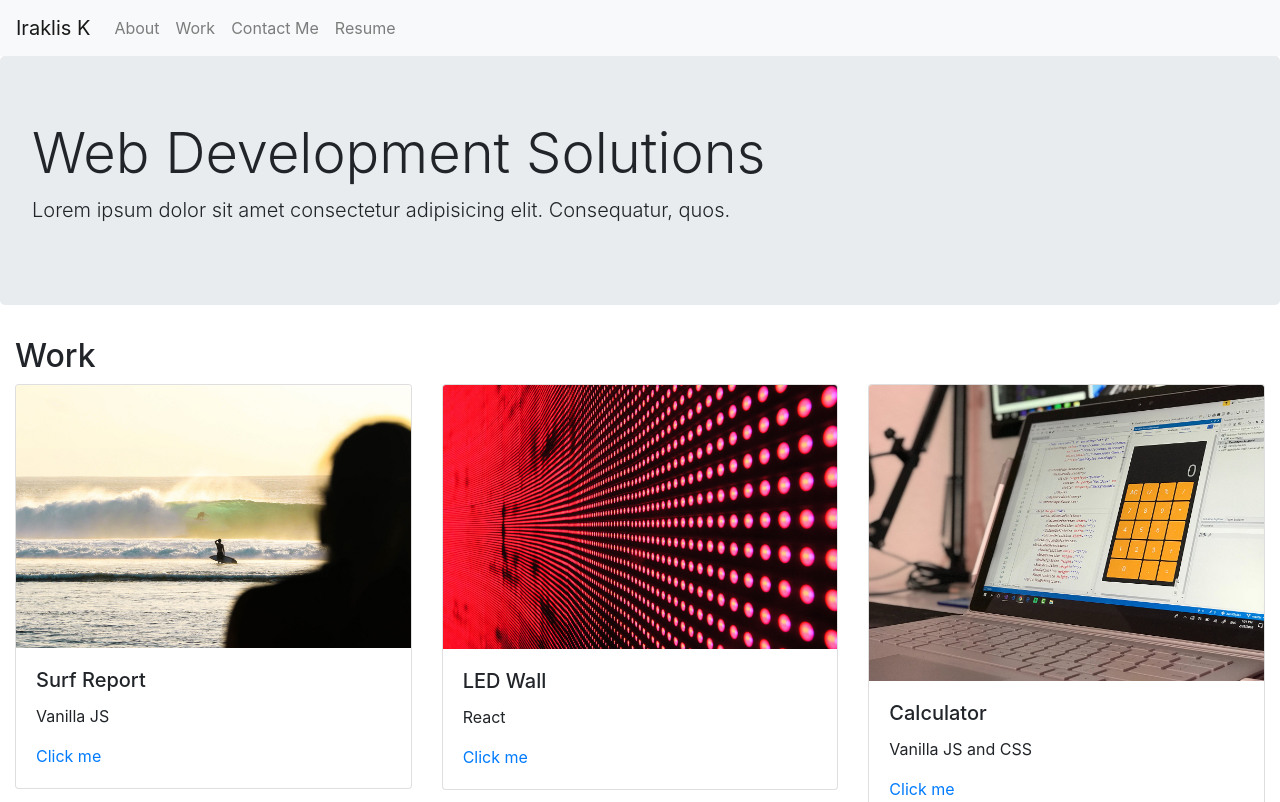
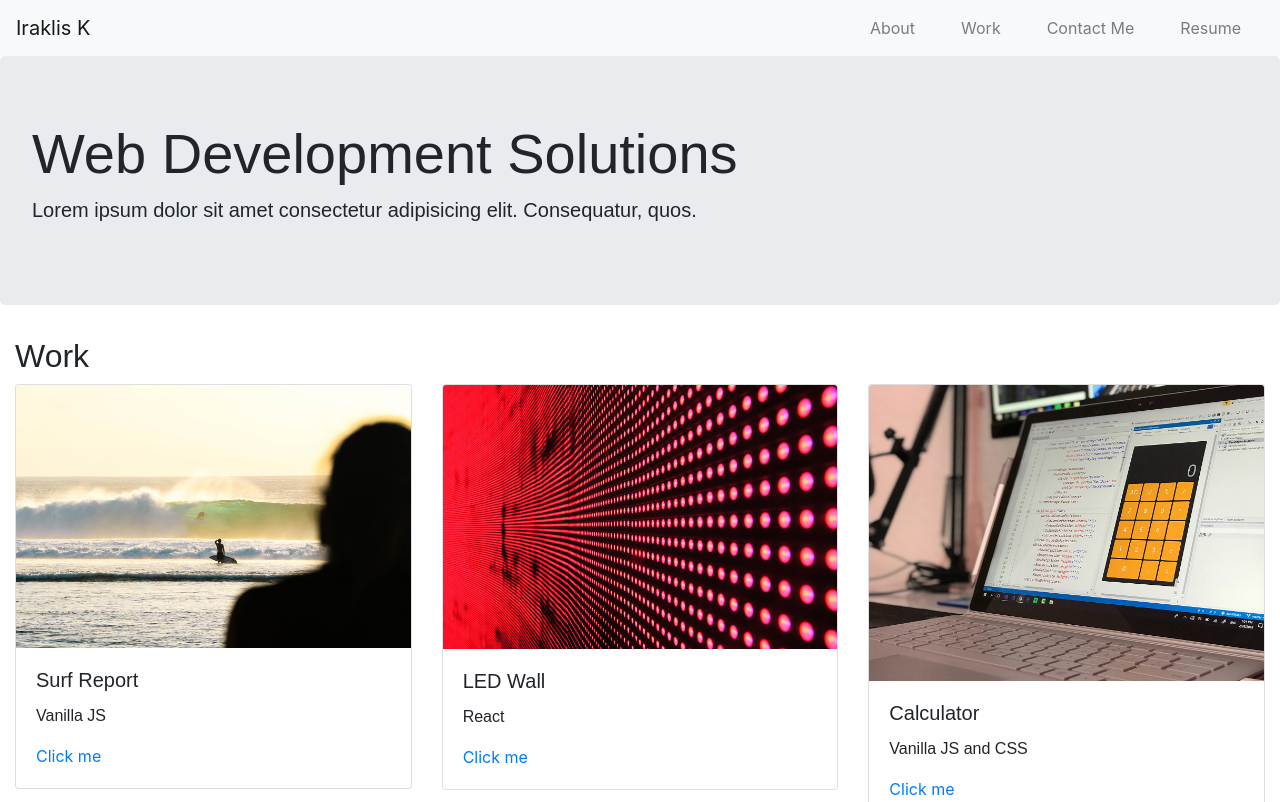
Before and after one commit to QuantumK9/bootstrap-portfolio, a plain HTML site: page index.html in a window 1280 px wide. Shown: the top 802 px of the page. Drawn offline with nearby package versions, Linux system fonts and the light colour scheme.

Commit message:
add some basic styles in navbar

```diff
--- a/css/style.css
+++ b/css/style.css
@@ -0,0 +1,32 @@
+h1,
+h2,
+h3,
+h4,
+h5,
+h6 {
+  font-family: 'Anton', sans-serif;
+}
+
+p {
+  font-family: 'Jura', sans-serif;
+}
+
+/* navigation styles */
+.navbar-brand {
+  padding-right: 15px;
+}
+
+.navbar-nav {
+  margin-left: auto;
+    margin-right: 0;
+}
+
+.nav-item {
+  margin: 0 15px;
+}
+
+
+/* footer styles  */
+footer {
+
+}
```
Also changed, not shown: index.html (+0 -10 lines).
